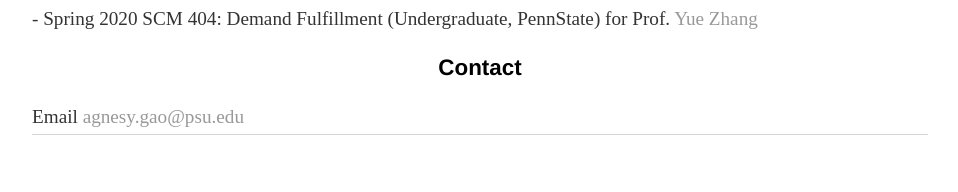
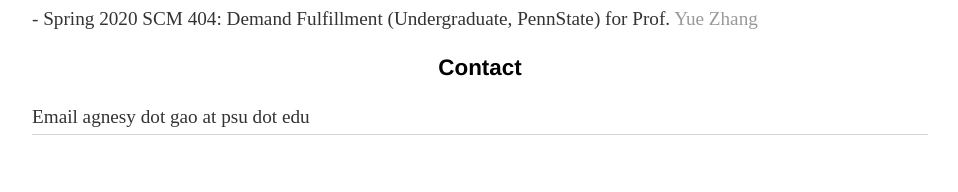
Before and after one commit to yinshi-gao/yinshi-gao.github.io, a Jekyll site: the page built from index.html, in a window 1280 px wide. Shown: the part 1238-1430 px from the top of the page, without its empty margins (160-1118 px from the left). Built offline with Jekyll 4.4.1, drawn with Linux system fonts in a browser that asks for light colours.

Commit message:
Update index.html

```diff
--- a/index.html
+++ b/index.html
@@ -39,5 +39,5 @@ title: Yinshi (Agnes) Gao's Personal Page
 	<p2>- Spring 2020 SCM 404: Demand Fulfillment (Undergraduate, PennState) for Prof. <a href="https://sites.google.com/site/yuezhangfuqua/">Yue Zhang</a>
 	</p2>
 	<h2>Contact</h2>
-	<p2>Email <a href="mailto:yzg115@psu.edu">agnesy.gao@psu.edu </a></p2>
+	<p2>Email agnesy dot gao at psu dot edu</p2>
 </div><!-- /.blurb -->
```
